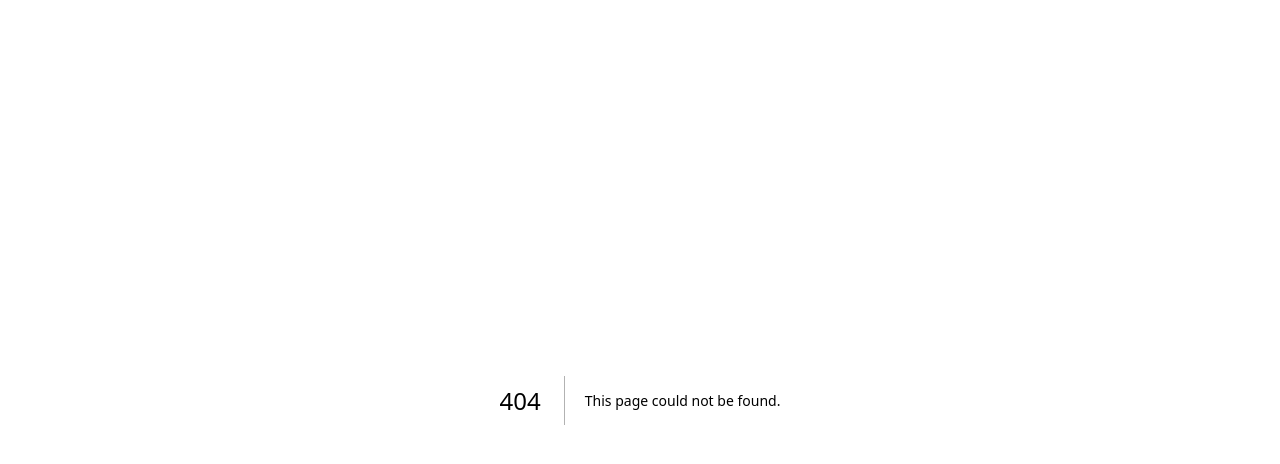
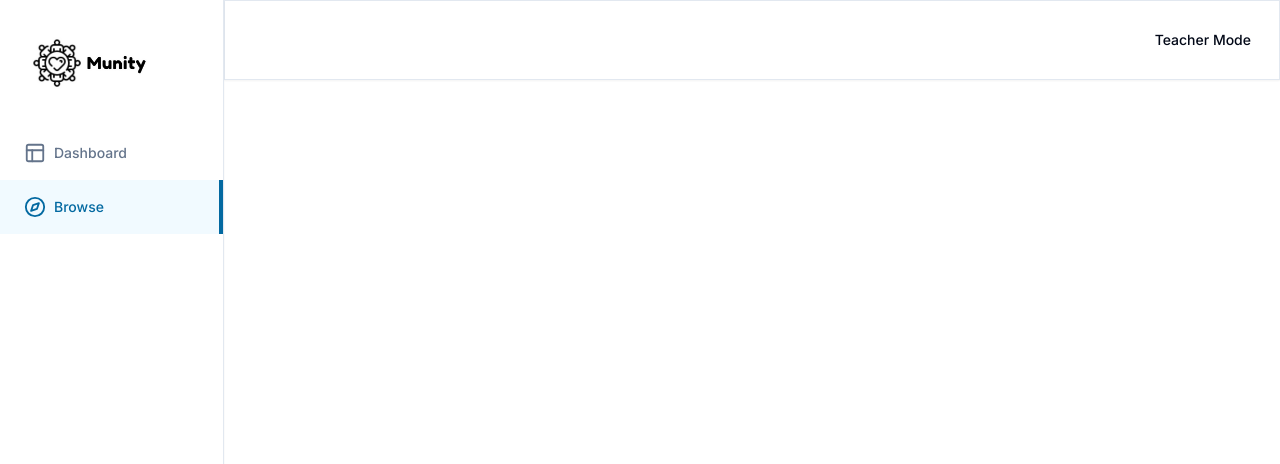
Before and after one commit to calebthecurious/munity-lms, a Next.js app: page /search in a window 1280 px wide. Before the commit this address had no page. Shown: the top 464 px of the page. Built offline with nearby package versions, Linux system fonts and the light colour scheme.

Commit message:
3rd commit - Dynamic Layout

```diff
--- /dev/null
+++ b/app/(dashboard)/_components/Navbar.tsx
@@ -0,0 +1,11 @@
+import { NavbarRoutes } from "@/components/navbar-routes"
+import { MobileSidebar } from "./mobile-sidebar"
+
+export const Navbar = () => {
+    return (
+        <div className="p-4 border b h-full flex items-center bg-white shadow-sm">
+            <MobileSidebar />
+            <NavbarRoutes />
+        </div>
+    )
+}
--- /dev/null
+++ b/app/(dashboard)/_components/logo.tsx
@@ -0,0 +1,12 @@
+import Image from "next/image";
+
+export const Logo = () => {
+    return (
+        <Image
+            height={130}
+            width={130}
+            alt="logo"
+            src="/images/logo.png"
+        />
+    )
+}
--- /dev/null
+++ b/app/(dashboard)/_components/mobile-sidebar.tsx
@@ -0,0 +1,20 @@
+import { Menu } from 'lucide-react'
+import {
+    Sheet,
+    SheetContent,
+    SheetTrigger
+} from "@/components/ui/sheet";
+import { Sidebar } from './sidebar';
+
+export const MobileSidebar = () => {
+    return (
+        <Sheet>
+            <SheetTrigger className='md:hidden pr-4 hover:opacity-75 transition'>
+                <Menu />
+            </SheetTrigger>
+            <SheetContent side="left" className='p-0 bg-white'>
+                <Sidebar />
+            </SheetContent>
+        </Sheet>
+    )
+}
--- /dev/null
+++ b/app/(dashboard)/_components/sidebar-item.tsx
@@ -0,0 +1,58 @@
+"use client";
+
+import React from "react";
+import { LucideIcon } from "lucide-react";
+import {usePathname, useRouter} from "next/navigation";
+import { cn } from "@/lib/utils";
+
+interface SidebarItemProps {
+    icon: LucideIcon;
+    label: string;
+    href: string;
+}
+
+export const SidebarItem = ({
+    icon: Icon,
+    label,
+    href
+}: SidebarItemProps) => {
+    const pathname = usePathname();
+    const router = useRouter();
+
+    const isActive =
+    (pathname === "/" && href === "/") ||
+    pathname === href ||
+    pathname?.startsWith(`${href}/`);
+
+    const onClick = () => {
+        router.push(href);
+    }
+
+    return (
+<button
+    onClick={onClick}
+    type="button"
+    className={cn(
+        "flex items-center gap-x-2 text-slate-500 text-sm font-[500] pl-6 transition-all hover:text-slate-600 hover:bg-slate-300/20",
+        isActive && "text-sky-700 bg-sky-200/20 hover:bg-skt-200/20 hover:text-sky-700"
+    )}
+>
+<div className="flex items-center gap-x-2 py-4">
+    <Icon
+        size={22}
+        className={cn(
+            "text-slate-500",
+            isActive && "text-sky-700"
+        )}
+    />
+    {label}
+</div>
+<div
+    className={cn(
+            "ml-auto opacity-0 border-2 border-sky-700 h-full transition-all",
+            isActive && "opacity-100"
+    )}
+/>
+</button>
+    )
+}
--- /dev/null
+++ b/app/(dashboard)/_components/sidebar-routes.tsx
@@ -0,0 +1,34 @@
+'use client';
+
+import { Layout, Compass } from "lucide-react"
+import { SidebarItem } from "./sidebar-item";
+
+const guestRoutes = [
+    {
+        icon: Layout,
+        label: "Dashboard",
+        href: "/",
+    },
+    {
+        icon: Compass,
+        label: "Browse",
+        href: "/search",
+    }
+]
+
+export const SidebarRoutes = () => {
+    const routes = guestRoutes;
+
+    return (
+        <div className="flex flex-col w-full">
+            {routes.map((route) => (
+                <SidebarItem
+                    key={route.href}
+                    icon={route.icon}
+                    label={route.label}
+                    href={route.href}
+                />
+            ))}
+        </div>
+    )
+}
--- /dev/null
+++ b/app/(dashboard)/_components/sidebar.tsx
@@ -0,0 +1,15 @@
+import { SidebarRoutes } from "./sidebar-routes"
+import { Logo } from "./logo"
+
+export const Sidebar = () => {
+    return (
+        <div className="h-full border-r flex flex-col overflow-y-auto bg-white shadow-sm">
+            <div className="p-6">
+                <Logo />
+            </div>
+            <div className="flex flex-col w-full">
+                <SidebarRoutes />
+            </div>
+        </div>
+    )
+}
--- /dev/null
+++ b/app/(dashboard)/layout.tsx
@@ -0,0 +1,26 @@
+import { Navbar } from "./_components/Navbar";
+import { Sidebar } from "./_components/sidebar";
+
+const DashboardLayout = ({
+    children
+}: {
+    children: React.ReactNode;
+}) => {
+    return (
+        <div className="h-full">
+            <div className="h-[80px] md:pl-56 fixed inset-y-0 w-full z-50">
+                <Navbar />
+            </div>
+            <div className="hidden md:flex h-full w-56 flex-col fixed inset-y-0 z-50">
+                <Sidebar />
+            </div>
+            <main
+                className="md:pl-56 h-full"
+            >
+                {children}
+            </main>
+        </div>
+    );
+}
+
+export default DashboardLayout;
--- /dev/null
+++ b/app/(dashboard)/search/page.tsx
@@ -0,0 +1,9 @@
+const SearchPage = () => {
+    return (
+        <div className="">
+            This is a search Page
+        </div>
+      );
+}
+
+export default SearchPage;
--- /dev/null
+++ b/components/navbar-routes.tsx
@@ -0,0 +1,37 @@
+"use client";
+
+import { UserButton } from "@clerk/nextjs";
+import { usePathname, useRouter} from "next/navigation";
+
+import { Button } from "./ui/button";
+import { LogOut } from "lucide-react";
+import Link from "next/link"
+
+
+export const NavbarRoutes = () => {
+    const pathname = usePathname();
+    const router = useRouter();
+
+    const isTeacherPage = pathname?. startsWith("/teacher");
+    const isPlayerPage = pathname?.includes("/chapter");
+
+    return (
+        <div className="flex gap-x-2 ml-auto">
+            {isTeacherPage || isPlayerPage ? (
+                <Button>
+                    <LogOut className="h-4 w-4 mr-2" />
+                    Exit
+                </Button>
+            ): (
+                <Link href="/teacher/courses">
+                    <Button size="sm" variant="ghost">
+                        Teacher Mode
+                    </Button>
+                </Link>
+            )}
+            <UserButton
+                afterSignOutUrl="/"
+            />
+        </div>
+    )
+}
--- /dev/null
+++ b/components/ui/sheet.tsx
@@ -0,0 +1,144 @@
+"use client"
+
+import * as React from "react"
+import * as SheetPrimitive from "@radix-ui/react-dialog"
+import { cva, type VariantProps } from "class-variance-authority"
+import { X } from "lucide-react"
+
+import { cn } from "@/lib/utils"
+
+const Sheet = SheetPrimitive.Root
+
+const SheetTrigger = SheetPrimitive.Trigger
+
+const SheetClose = SheetPrimitive.Close
+
+const SheetPortal = ({
+  className,
+  ...props
+}: SheetPrimitive.DialogPortalProps) => (
+  <SheetPrimitive.Portal className={cn(className)} {...props} />
+)
+SheetPortal.displayName = SheetPrimitive.Portal.displayName
+
+const SheetOverlay = React.forwardRef<
+  React.ElementRef<typeof SheetPrimitive.Overlay>,
+  React.ComponentPropsWithoutRef<typeof SheetPrimitive.Overlay>
+>(({ className, ...props }, ref) => (
+  <SheetPrimitive.Overlay
+    className={cn(
+      "fixed inset-0 z-50 bg-background/80 backdrop-blur-sm data-[state=open]:animate-in data-[state=closed]:animate-out data-[state=closed]:fade-out-0 data-[state=open]:fade-in-0",
+      className
+    )}
+    {...props}
+    ref={ref}
+  />
+))
+SheetOverlay.displayName = SheetPrimitive.Overlay.displayName
+
+const sheetVariants = cva(
+  "fixed z-50 gap-4 bg-background p-6 shadow-lg transition ease-in-out data-[state=open]:animate-in data-[state=closed]:animate-out data-[state=closed]:duration-300 data-[state=open]:duration-500",
+  {
+    variants: {
+      side: {
+        top: "inset-x-0 top-0 border-b data-[state=closed]:slide-out-to-top data-[state=open]:slide-in-from-top",
+        bottom:
+          "inset-x-0 bottom-0 border-t data-[state=closed]:slide-out-to-bottom data-[state=open]:slide-in-from-bottom",
+        left: "inset-y-0 left-0 h-full w-3/4 border-r data-[state=closed]:slide-out-to-left data-[state=open]:slide-in-from-left sm:max-w-sm",
+        right:
+          "inset-y-0 right-0 h-full w-3/4  border-l data-[state=closed]:slide-out-to-right data-[state=open]:slide-in-from-right sm:max-w-sm",
+      },
+    },
+    defaultVariants: {
+      side: "right",
+    },
+  }
+)
+
+interface SheetContentProps
+  extends React.ComponentPropsWithoutRef<typeof SheetPrimitive.Content>,
+    VariantProps<typeof sheetVariants> {}
+
+const SheetContent = React.forwardRef<
+  React.ElementRef<typeof SheetPrimitive.Content>,
+  SheetContentProps
+>(({ side = "right", className, children, ...props }, ref) => (
+  <SheetPortal>
+    <SheetOverlay />
+    <SheetPrimitive.Content
+      ref={ref}
+      className={cn(sheetVariants({ side }), className)}
+      {...props}
+    >
+      {children}
+      <SheetPrimitive.Close className="absolute right-4 top-4 rounded-sm opacity-70 ring-offset-background transition-opacity hover:opacity-100 focus:outline-none focus:ring-2 focus:ring-ring focus:ring-offset-2 disabled:pointer-events-none data-[state=open]:bg-secondary">
+        <X className="h-4 w-4" />
+        <span className="sr-only">Close</span>
+      </SheetPrimitive.Close>
+    </SheetPrimitive.Content>
+  </SheetPortal>
+))
+SheetContent.displayName = SheetPrimitive.Content.displayName
+
+const SheetHeader = ({
+  className,
+  ...props
+}: React.HTMLAttributes<HTMLDivElement>) => (
+  <div
+    className={cn(
+      "flex flex-col space-y-2 text-center sm:text-left",
+      className
+    )}
+    {...props}
+  />
+)
+SheetHeader.displayName = "SheetHeader"
+
+const SheetFooter = ({
+  className,
+  ...props
+}: React.HTMLAttributes<HTMLDivElement>) => (
+  <div
+    className={cn(
+      "flex flex-col-reverse sm:flex-row sm:justify-end sm:space-x-2",
+      className
+    )}
+    {...props}
+  />
+)
+SheetFooter.displayName = "SheetFooter"
+
+const SheetTitle = React.forwardRef<
+  React.ElementRef<typeof SheetPrimitive.Title>,
+  React.ComponentPropsWithoutRef<typeof SheetPrimitive.Title>
+>(({ className, ...props }, ref) => (
+  <SheetPrimitive.Title
+    ref={ref}
+    className={cn("text-lg font-semibold text-foreground", className)}
+    {...props}
+  />
+))
+SheetTitle.displayName = SheetPrimitive.Title.displayName
+
+const SheetDescription = React.forwardRef<
+  React.ElementRef<typeof SheetPrimitive.Description>,
+  React.ComponentPropsWithoutRef<typeof SheetPrimitive.Description>
+>(({ className, ...props }, ref) => (
+  <SheetPrimitive.Description
+    ref={ref}
+    className={cn("text-sm text-muted-foreground", className)}
+    {...props}
+  />
+))
+SheetDescription.displayName = SheetPrimitive.Description.displayName
+
+export {
+  Sheet,
+  SheetTrigger,
+  SheetClose,
+  SheetContent,
+  SheetHeader,
+  SheetFooter,
+  SheetTitle,
+  SheetDescription,
+}
--- a/package.json
+++ b/package.json
@@ -10,6 +10,7 @@
   },
   "dependencies": {
     "@clerk/nextjs": "^4.24.1",
+    "@radix-ui/react-dialog": "^1.0.4",
     "@radix-ui/react-slot": "^1.0.2",
     "@types/node": "20.6.2",
     "@types/react": "18.2.22",
```
Also changed, not shown: public/images/logo.png (added), 1 other file (tests, documents, lock files or other folders).
